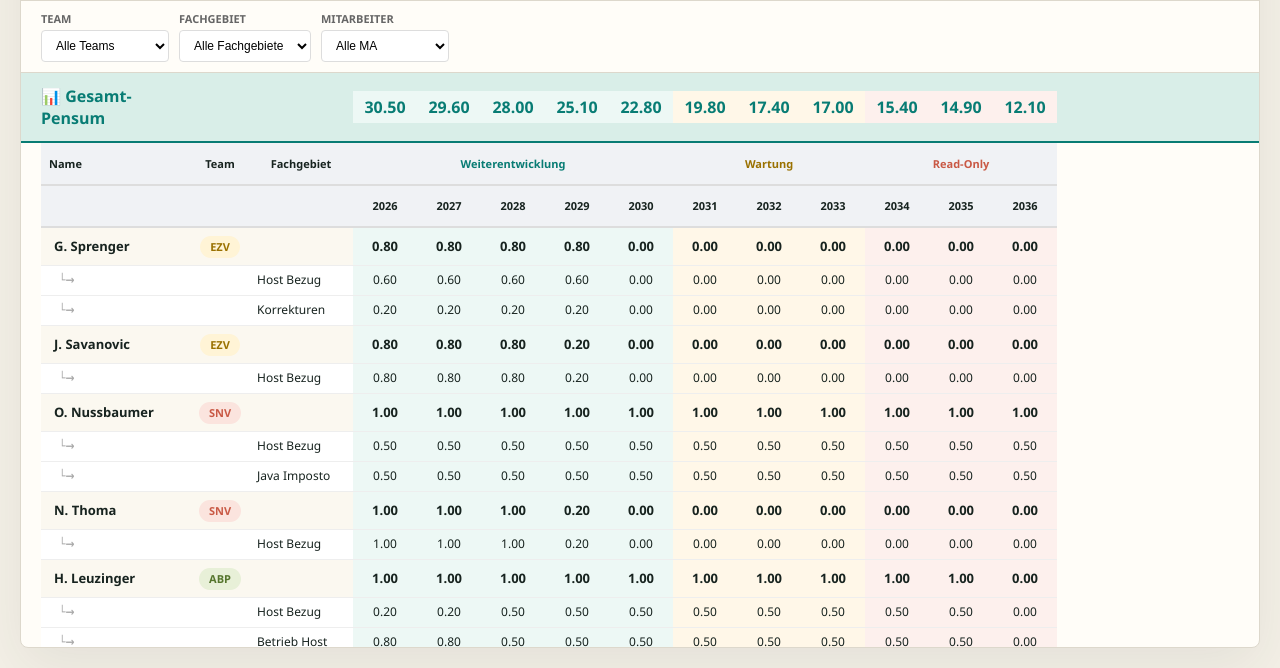
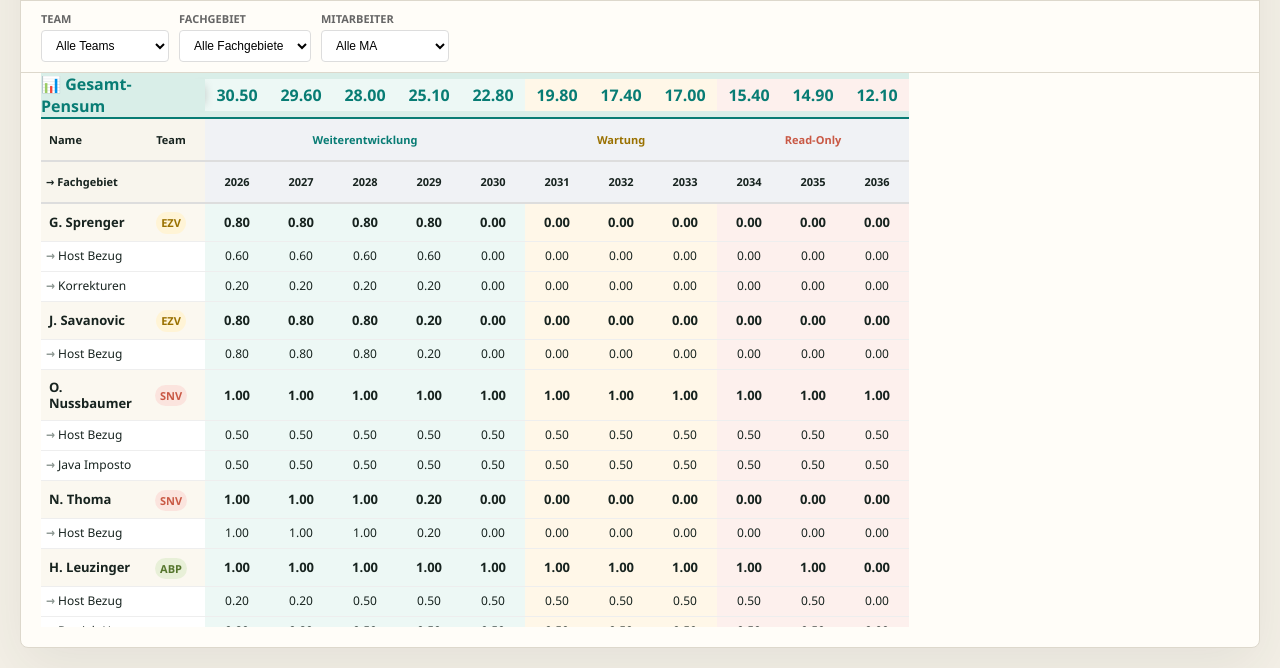
Before and after one commit to githubpat99/EOL, a plain HTML site: page sn_zp_demografie_planung.html in a window 1280 px wide. Shown: the part 132-800 px from the top of the page. Drawn offline with Linux system fonts and the light colour scheme; no server answers.

Commit message:
Add files via upload

```diff
--- a/sn_zp_demografie_planung.html
+++ b/sn_zp_demografie_planung.html
@@ -17,9 +17,9 @@
             height: 100vh;
             padding: 20px;
             overflow: hidden;
-            --name-col-width: 150px;
-            --team-col-width: 58px;
-            --fachgebiet-col-width: 104px;
+            --name-col-width: 112px;
+            --team-col-width: 36px;
+            --fachgebiet-col-width: 16px;
             --year-col-width: 64px;
         }
 
@@ -214,13 +214,13 @@
         .summary-row {
             background: #e8eaf6;
             display: flex;
-            padding: 12px 20px;
+            padding: 0;
             border-bottom: 2px solid #667eea;
             font-weight: 600;
             color: #667eea;
             gap: 10px;
-            overflow-x: auto;
             align-items: center;
+            width: calc(var(--name-col-width) + var(--team-col-width) + var(--fachgebiet-col-width) + 11 * var(--year-col-width));
             min-width: calc(var(--name-col-width) + var(--team-col-width) + var(--fachgebiet-col-width) + 11 * var(--year-col-width));
             flex: 0 0 auto;
         }
@@ -254,11 +254,30 @@
             min-width: 0;
         }
 
+        .summary-row > :nth-child(-n + 3) {
+            position: sticky;
+            z-index: 24;
+            background: #e8eaf6;
+        }
+
+        .summary-row > :nth-child(1) {
+            left: 0;
+        }
+
+        .summary-row > :nth-child(2) {
+            left: var(--name-col-width);
+        }
+
+        .summary-row > :nth-child(3) {
+            left: calc(var(--name-col-width) + var(--team-col-width));
+            box-shadow: 5px 0 8px -7px rgba(23, 35, 31, 0.7);
+        }
+
         .table-wrapper {
             flex: 1 1 auto;
             min-height: 0;
             overflow: auto;
-            padding: 0 20px 20px;
+            margin: 0 20px 20px;
         }
 
         .data-table {
@@ -306,13 +325,75 @@
 
         .data-table th.fachgebiet-col {
             width: var(--fachgebiet-col-width);
+            text-align: left;
+        }
+
+        .data-table :is(th, td).label-col,
+        .data-table :is(th, td).team-col,
+        .data-table :is(th, td).fachgebiet-col {
+            position: sticky;
+        }
+
+        .data-table :is(th, td).label-col {
+            left: 0;
+        }
+
+        .data-table :is(th, td).team-col {
+            left: var(--name-col-width);
+            padding-right: 2px;
+            padding-left: 2px;
+        }
+
+        .data-table :is(th, td).fachgebiet-col {
+            left: calc(var(--name-col-width) + var(--team-col-width));
+            padding-right: 0;
+            padding-left: 0;
+            text-align: left;
+            box-shadow: 5px 0 8px -7px rgba(23, 35, 31, 0.7);
+        }
+
+        .data-table thead :is(th.label-col, th.team-col, th.fachgebiet-col) {
+            z-index: 34;
+            background: #f0f2f5;
+        }
+
+        .data-table tbody :is(td.label-col, td.team-col, td.fachgebiet-col) {
+            z-index: 10;
+            background: white;
+        }
+
+        .data-table :is(th, td).fachgebiet-group-col {
+            position: sticky;
+            left: 0;
+            width: calc(var(--name-col-width) + var(--team-col-width) + var(--fachgebiet-col-width));
+            padding-left: 5px;
+            text-align: left;
+            box-shadow: 5px 0 8px -7px rgba(23, 35, 31, 0.7);
+        }
+
+        .data-table thead th.fachgebiet-group-col {
+            z-index: 34;
+            background: #f0f2f5;
+        }
+
+        .data-table tbody td.fachgebiet-group-col {
+            z-index: 10;
+            background: white;
         }
 
         .fachgebiet-cell-content {
             display: flex;
             align-items: center;
-            justify-content: space-between;
-            gap: 6px;
+            justify-content: flex-start;
+            gap: 3px;
+            min-width: 0;
+            white-space: nowrap;
+        }
+
+        .fachgebiet-arrow {
+            flex: 0 0 auto;
+            color: #8b9691;
+            font-weight: 700;
         }
 
         .delete-fachgebiet {
@@ -361,6 +442,10 @@
             padding-bottom: 6px;
         }
 
+        .data-table tbody tr.parent-row :is(td.label-col, td.team-col, td.fachgebiet-col) {
+            background: #fafafa;
+        }
+
         .data-table tbody tr.parent-row td[class*="year-cell"] {
             font-weight: 800;
         }
@@ -377,6 +462,16 @@
 
         .data-table tbody tr.child-row td:not(.label-col) {
             padding-left: 8px;
+        }
+
+        .data-table tbody tr.child-row td.fachgebiet-col {
+            padding-right: 4px;
+            padding-left: 2px;
+        }
+
+        .data-table tbody tr.child-row td.fachgebiet-group-col {
+            padding-right: 4px;
+            padding-left: 5px;
         }
 
         .row-label {
@@ -389,7 +484,7 @@
         .name-display {
             font-weight: 600;
             cursor: default;
-            padding: 3px 5px;
+            padding: 3px 0;
             border-radius: 4px;
             transition: background 0.2s;
         }
@@ -467,7 +562,7 @@
 
         .team-badge {
             display: inline-block;
-            padding: 4px 10px;
+            padding: 4px 5px;
             border-radius: 20px;
             font-size: 11px;
             font-weight: 600;
@@ -572,13 +667,6 @@
             display: flex;
             gap: 10px;
             justify-content: flex-end;
-        }
-
-        .indent-indicator {
-            display: inline-block;
-            width: 20px;
-            color: #aaa;
-            font-weight: bold;
         }
 
         .no-results {
@@ -599,8 +687,12 @@
         .btn-danger { background: #c95945; }
         .btn-danger:hover { background: #aa4636; }
         .summary-row { background: #d9eee8; border-bottom-color: #087c74; color: #087c74; }
+        .summary-row > :nth-child(-n + 3) { background: #d9eee8; }
         .data-table thead { background: #f8f5ed; }
+        .data-table thead :is(th.label-col, th.team-col, th.fachgebiet-col) { background: #f8f5ed; }
+        .data-table thead th.fachgebiet-group-col { background: #f8f5ed; }
         .data-table tbody tr.parent-row { background: #fbf8f0; }
+        .data-table tbody tr.parent-row :is(td.label-col, td.team-col, td.fachgebiet-col) { background: #fbf8f0; }
         .name-display:hover { background: #d9eee8; }
         .filter-group select:focus, .year-input:focus { border-color: #087c74; }
         .phase-header-2026-2030 { background: #d9eee8; color: #087c74; }
@@ -620,9 +712,9 @@
         @media (max-width: 900px) {
             body {
                 padding: 8px;
-                --name-col-width: 122px;
-                --team-col-width: 46px;
-                --fachgebiet-col-width: 90px;
+                --name-col-width: 96px;
+                --team-col-width: 36px;
+                --fachgebiet-col-width: 16px;
                 --year-col-width: 52px;
             }
 
@@ -664,11 +756,12 @@
             }
 
             .summary-row {
-                padding: 8px 10px;
+                padding: 0;
             }
 
             .summary-label {
-                font-size: 12px;
+                font-size: 11px;
+                white-space: nowrap;
             }
 
             .summary-cell {
@@ -677,7 +770,7 @@
             }
 
             .table-wrapper {
-                padding: 0 10px 10px;
+                margin: 0 10px 10px;
             }
 
             .data-table th,
@@ -752,23 +845,20 @@
             </div>
         </div>
 
-        <div class="summary-row" id="summaryRow"></div>
-
         <div class="table-wrapper">
+            <div class="summary-row" id="summaryRow"></div>
             <table class="data-table">
                 <thead>
                     <tr>
                         <th class="label-col">Name</th>
                         <th class="team-col">Team</th>
-                        <th class="fachgebiet-col">Fachgebiet</th>
+                        <th class="fachgebiet-col"></th>
                         <th colspan="5" class="phase-header-2026-2030">Weiterentwicklung</th>
                         <th colspan="3" class="phase-header-2031-2033">Wartung</th>
                         <th colspan="3" class="phase-header-2034-2036">Read-Only</th>
                     </tr>
                     <tr>
-                        <th class="label-col"></th>
-                        <th class="team-col"></th>
-                        <th class="fachgebiet-col"></th>
+                        <th class="fachgebiet-group-col" colspan="3">→ Fachgebiet</th>
                         <th class="year-cell-2026-2030">2026</th>
                         <th class="year-cell-2026-2030">2027</th>
                         <th class="year-cell-2026-2030">2028</th>
@@ -1570,28 +1660,22 @@
                 } else {
                     tr.className = 'child-row';
 
-                    const labelCell = document.createElement('td');
-                    labelCell.className = 'label-col';
+                    const fgCell = document.createElement('td');
+                    fgCell.className = 'fachgebiet-group-col';
+                    fgCell.colSpan = 3;
+
+                    const fachgebietContent = document.createElement('div');
+                    fachgebietContent.className = 'fachgebiet-cell-content';
                     if (document.getElementById('filterFachgebiet').value) {
                         const nameDisplay = document.createElement('span');
                         nameDisplay.className = 'name-display';
                         nameDisplay.textContent = row.employee.name;
-                        labelCell.appendChild(nameDisplay);
+                        fachgebietContent.appendChild(nameDisplay);
                     }
-                    const indent = document.createElement('span');
-                    indent.className = 'indent-indicator';
-                    indent.textContent = '└→ ';
-                    labelCell.appendChild(indent);
-                    tr.appendChild(labelCell);
-
-                    const teamCell = document.createElement('td');
-                    teamCell.className = 'team-col';
-                    tr.appendChild(teamCell);
-
-                    const fgCell = document.createElement('td');
-                    fgCell.className = 'fachgebiet-col';
-                    const fachgebietContent = document.createElement('div');
-                    fachgebietContent.className = 'fachgebiet-cell-content';
+                    const fachgebietArrow = document.createElement('span');
+                    fachgebietArrow.className = 'fachgebiet-arrow';
+                    fachgebietArrow.textContent = '→';
+                    fachgebietContent.appendChild(fachgebietArrow);
                     const fachgebietName = document.createElement('span');
                     fachgebietName.textContent = row.fachgebiet.name;
                     fachgebietName.style.fontWeight = '500';
```
